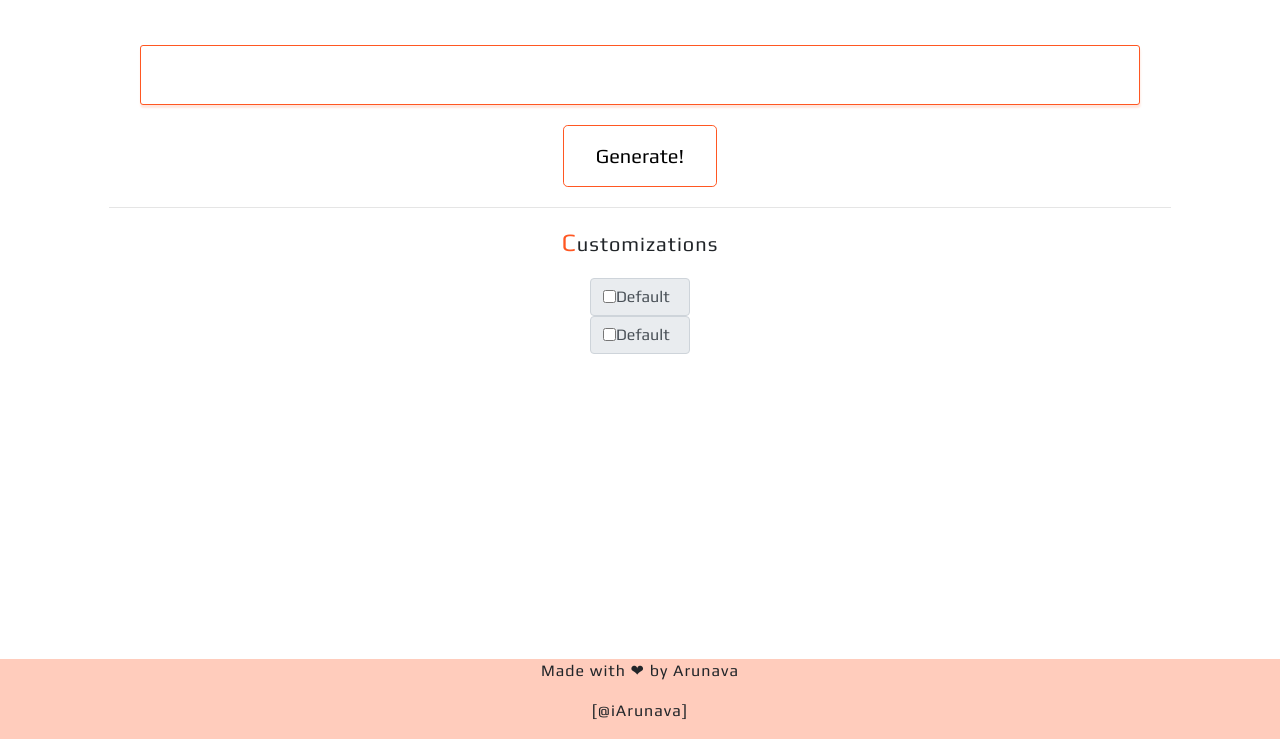
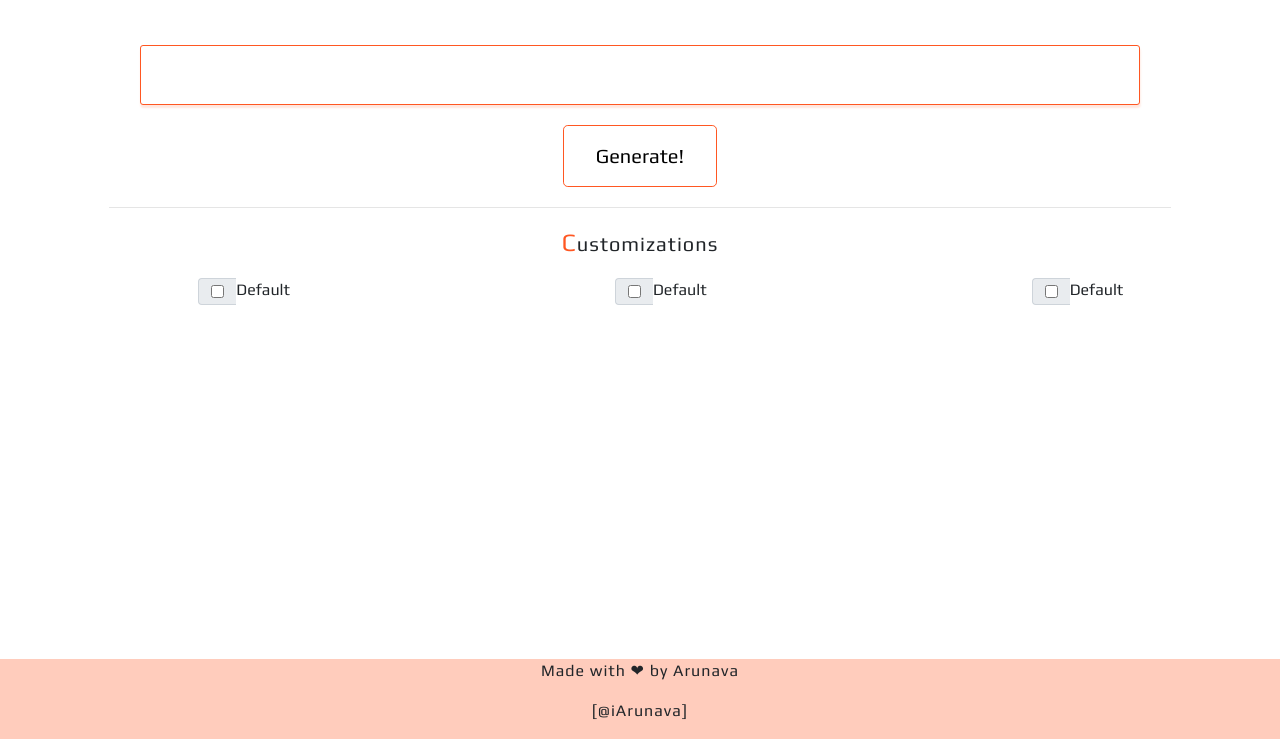
Before and after one commit to iArunava/Passwordz, a plain HTML site: page index.html in a window 1280 px wide. Shown: the part 61-800 px from the top of the page. Drawn offline with nearby package versions, Linux system fonts and the light colour scheme; files whose address does not match are found by name.

Commit message:
Changed Directory structure

```diff
--- a/lib/html/index.html
+++ b/index.html
@@ -58,32 +58,24 @@
 			<p class="text--align-center font--size-20 text--letter-spacing-1">  <span class="color--theme font--size-25">C</span>ustomizations </p>
 		</div>
 		<div style="display:flex;justify-content:center;align-items:center;" class="col-xs-12 col-sm-12 col-md-12 col-lg-12 float--left">
-			<span class="input-group-addon float--left span--custom-span">
-        			<input type="checkbox" aria-label="Checkbox for following text input">
+			<div class="input-group span--custom-span">
+				<span class="input-group-addon">
+					<input type="checkbox" aria-label="Checkbox for following text input">
+	      			</span>
 				<span> Default </span>
-      			</span>
-			<!--<span class="input-group-addon float--left">
-        			<input type="checkbox" aria-label="Checkbox for following text input">
+			</div>
+			<div class="input-group span--custom-span">
+				<span class="input-group-addon">
+					<input type="checkbox" aria-label="Checkbox for following text input">
+	      			</span>
 				<span> Default </span>
-      			</span>
-			<span class="input-group-addon float--left">
-        			<input type="checkbox" aria-label="Checkbox for following text input">
+			</div>
+			<div class="input-group span--custom-span">
+				<span class="input-group-addon">
+					<input type="checkbox" aria-label="Checkbox for following text input">
+	      			</span>
 				<span> Default </span>
-      			</span>-->
-		</div>
-		<div style="display:flex;justify-content:center;align-items:center;" class="col-xs-12 col-sm-12 col-md-12 col-lg-12">
-			<span class="input-group-addon float--left span--custom-span">
-        			<input type="checkbox" aria-label="Checkbox for following text input">
-				<span> Default </span>
-      			</span>
-			<!--<span class="input-group-addon float--left">
-        			<input type="checkbox" aria-label="Checkbox for following text input">
-				<span> Default </span>
-      			</span>
-			<span class="input-group-addon float--left">
-        			<input type="checkbox" aria-label="Checkbox for following text input">
-				<span> Default </span>
-      			</span>-->
+			</div>
 		</div>
 	</div>
 
--- a/lib/css/main.css
+++ b/lib/css/main.css
@@ -70,7 +70,7 @@
 }
 
 .span--custom-span {
-	width: 100px;
+	width: 50px;
 	margin: 0 auto;
 }
 
```
